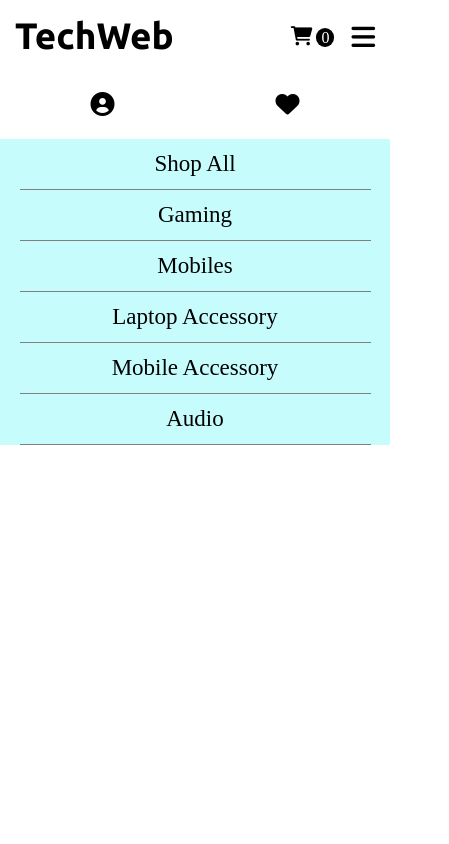
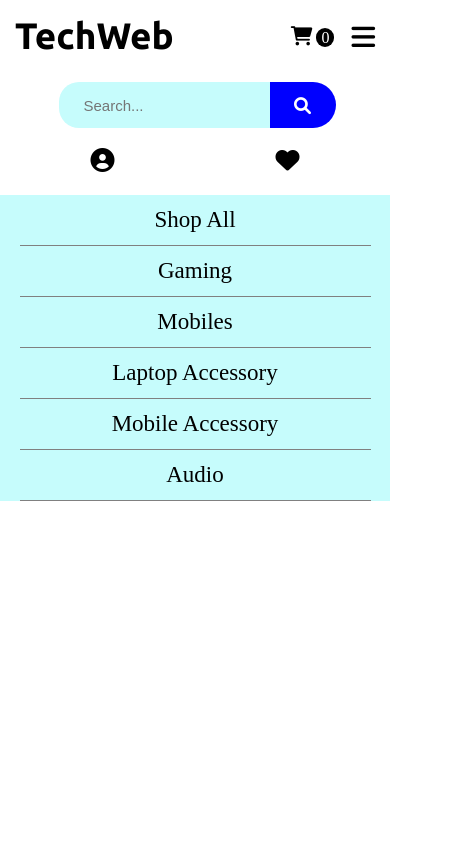
Before and after one commit to Jainex17/Js-learn, a plain HTML site: page mobile-nav.html in a window 390 px wide. Both pictures are taken after a click on the button 363 px from the left and 36 px from the top of the page. Shown: the top 844 px of the page, 449 px wide, since content can reach past the window. Drawn offline with nearby package versions, Linux system fonts and the light colour scheme; a web font is replaced by a local one.

Commit message:
Add files via upload

```diff
--- a/mobile-nav.html
+++ b/mobile-nav.html
@@ -62,6 +62,7 @@
                     </ul>
                 </div>
                 <div class="ss-nav">
+
                     <ul class="res-nav-links">
                         <li class="nav-link">
                             <a href="#">
@@ -78,6 +79,11 @@
                 </div>
             </div>
             <div class="res-nav">
+                <div class="ss-serchbox">
+                    <input type="search" placeholder="Search..." name="search" id="product-search">
+                    <button class="fa-solid fa-magnifying-glass icon">
+                    </button>
+                </div>
                 <ul class="nav-links-menu">
                     <li class="nav-link-menu">
                         <a href="#">
@@ -135,6 +141,7 @@
 
     </nav>
     <div class="main-body">
+
         <!-- img Swiper -->
         <section>
         <div class="imgswiper">
@@ -186,7 +193,18 @@
     </div> -->
         <!-- cat Swiper -->
 
-
+    Lorem ipsum dolor sit amet consectetur adipisicing elit. Minus inventore a tempora, mollitia fuga facilis temporibus suscipit. Accusantium labore, expedita quibusdam quasi, sequi veniam explicabo natus omnis provident maiores ex!
+    Lorem ipsum dolor sit amet consectetur adipisicing elit. Minus inventore a tempora, mollitia fuga facilis temporibus suscipit. Accusantium labore, expedita quibusdam quasi, sequi veniam explicabo natus omnis provident maiores ex!
+    Lorem ipsum dolor sit amet consectetur adipisicing elit. Minus inventore a tempora, mollitia fuga facilis temporibus suscipit. Accusantium labore, expedita quibusdam quasi, sequi veniam explicabo natus omnis provident maiores ex!
+    Lorem ipsum dolor sit amet consectetur adipisicing elit. Minus inventore a tempora, mollitia fuga facilis temporibus suscipit. Accusantium labore, expedita quibusdam quasi, sequi veniam explicabo natus omnis provident maiores ex!
+    Lorem ipsum dolor sit amet consectetur adipisicing elit. Minus inventore a tempora, mollitia fuga facilis temporibus suscipit. Accusantium labore, expedita quibusdam quasi, sequi veniam explicabo natus omnis provident maiores ex!
+    Lorem ipsum dolor sit amet consectetur adipisicing elit. Minus inventore a tempora, mollitia fuga facilis temporibus suscipit. Accusantium labore, expedita quibusdam quasi, sequi veniam explicabo natus omnis provident maiores ex!
+    Lorem ipsum dolor sit amet consectetur adipisicing elit. Minus inventore a tempora, mollitia fuga facilis temporibus suscipit. Accusantium labore, expedita quibusdam quasi, sequi veniam explicabo natus omnis provident maiores ex!
+    Lorem ipsum dolor sit amet consectetur adipisicing elit. Minus inventore a tempora, mollitia fuga facilis temporibus suscipit. Accusantium labore, expedita quibusdam quasi, sequi veniam explicabo natus omnis provident maiores ex!
+    Lorem ipsum dolor sit amet consectetur adipisicing elit. Minus inventore a tempora, mollitia fuga facilis temporibus suscipit. Accusantium labore, expedita quibusdam quasi, sequi veniam explicabo natus omnis provident maiores ex!
+    Lorem ipsum dolor sit amet consectetur adipisicing elit. Minus inventore a tempora, mollitia fuga facilis temporibus suscipit. Accusantium labore, expedita quibusdam quasi, sequi veniam explicabo natus omnis provident maiores ex!
+    Lorem ipsum dolor sit amet consectetur adipisicing elit. Minus inventore a tempora, mollitia fuga facilis temporibus suscipit. Accusantium labore, expedita quibusdam quasi, sequi veniam explicabo natus omnis provident maiores ex!
+    Lorem ipsum dolor sit amet consectetur adipisicing elit. Minus inventore a tempora, mollitia fuga facilis temporibus suscipit. Accusantium labore, expedita quibusdam quasi, sequi veniam explicabo natus omnis provident maiores ex!
 
     </div>
     <!-- javascript sw -->
--- a/style-index.css
+++ b/style-index.css
@@ -86,6 +86,9 @@ nav{
   border: none;
   background-color: rgb(198, 252, 252);
   color: black;
+}
+.ss-serchbox{
+  display: none;
 }
 .navbar .navbar-left input[type="search"]:hover {
   background-color: white;
--- a/style-res.css
+++ b/style-res.css
@@ -91,12 +91,37 @@
       position: absolute;
       background-color: white;
     }
-    .nav-links-menu{
+    .res-nav .ss-serchbox{
+      display: block;
+      background-color: white;
+      margin: 10px 0;
+    margin-left: 15%;
+    margin-right: 15%;
+    width: 100%;
+    }
+    .res-nav .ss-serchbox input[type="search"]{
+      width: 70%;
+      margin: 0;
+      height: 46px;
+      padding: 0 25px;
+      font-size: 15px;
+      font-weight: 100;
+      border-radius: 20px;
+      border: none;
+      background-color: rgb(198, 252, 252);
+      color: black;
+    }
+    .icon {
+      width: 66px;
+      /* margin: 0 -92px; */
+    }
+      .nav-links-menu{
       display: flex;
       justify-content: space-around;
       margin: 20px 10px;
       font-size: 1.5rem;
     }
+
     .res-nav .nav-link-menu i{
       font-size: 1.5rem;
     }
```
